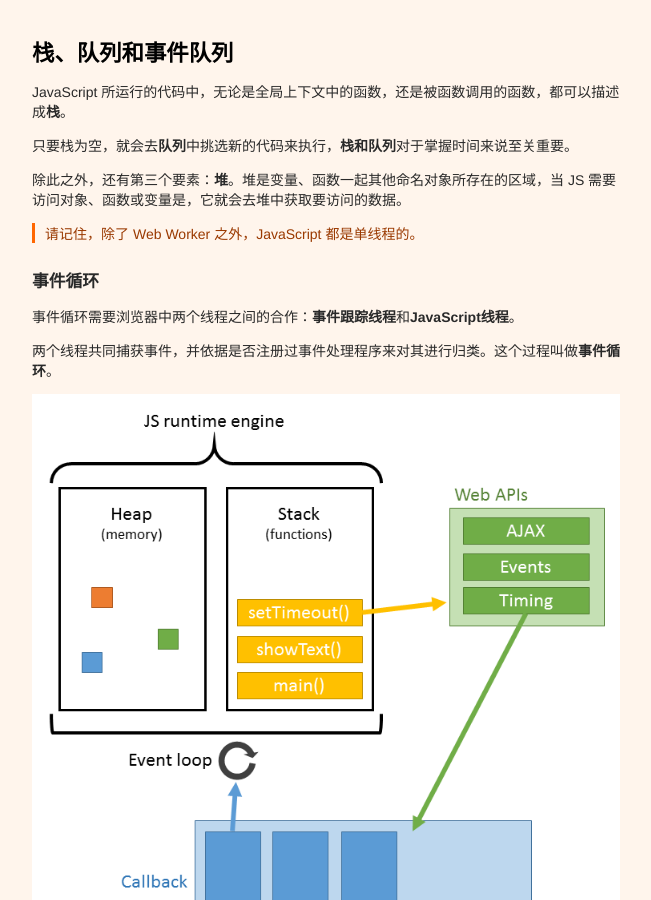
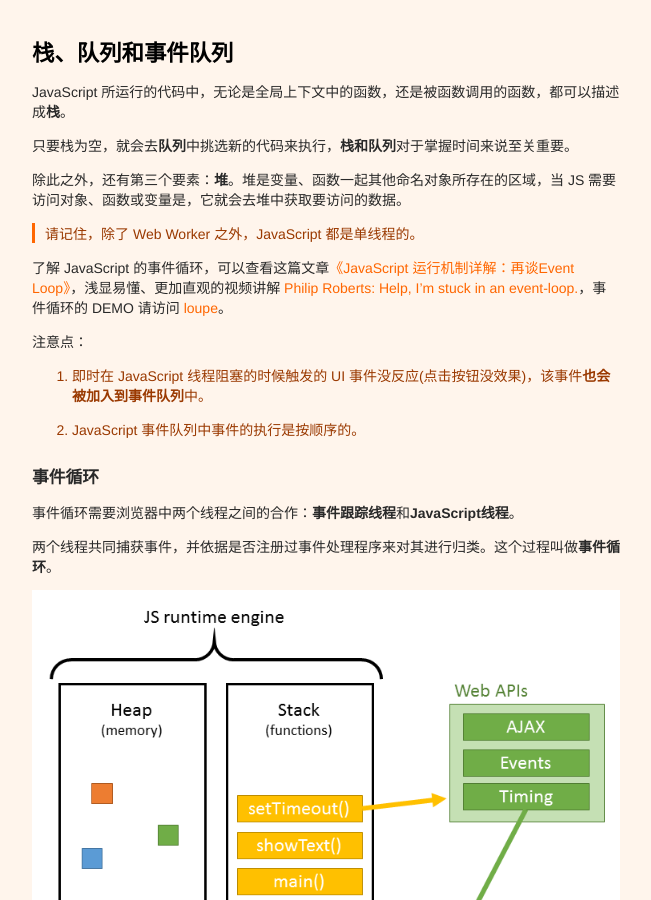
Before and after one commit to xianyuxmu/xianyuxmu.github.io, a Jekyll site: the page built from _posts/2017-02-17-javascript-events.md, in a window 1280 px wide and 900 px high, scrolled down 316 px. Shown: the whole window, without its empty margins (314-965 px from the left). Built offline with Jekyll 4.4.1, drawn with Linux system fonts in a browser that asks for light colours; comment, search, counter and statistics services are not loaded.

Commit message:
update contents

```diff
--- a/_posts/2017-02-17-javascript-events.md
+++ b/_posts/2017-02-17-javascript-events.md
@@ -22,6 +22,13 @@ JavaScript 所运行的代码中，无论是全局上下文中的函数，还是
 除此之外，还有第三个要素：**堆**。堆是变量、函数一起其他命名对象所存在的区域，当 JS 需要访问对象、函数或变量是，它就会去堆中获取要访问的数据。
 
 > 请记住，除了 Web Worker 之外，JavaScript 都是单线程的。
+
+了解 JavaScript 的事件循环，可以查看这篇文章[《JavaScript 运行机制详解：再谈Event Loop》](http://www.ruanyifeng.com/blog/2014/10/event-loop.html)，浅显易懂、更加直观的视频讲解 [Philip Roberts: Help, I’m stuck in an event-loop.](https://vimeo.com/96425312)，事件循环的 DEMO 请访问 [loupe](http://latentflip.com/loupe)。
+
+注意点：
+
+1. 即时在 JavaScript 线程阻塞的时候触发的 UI 事件没反应(点击按钮没效果)，该事件**也会被加入到事件队列**中。
+2. JavaScript 事件队列中事件的执行是按顺序的。
 
 ### 事件循环
 
```
